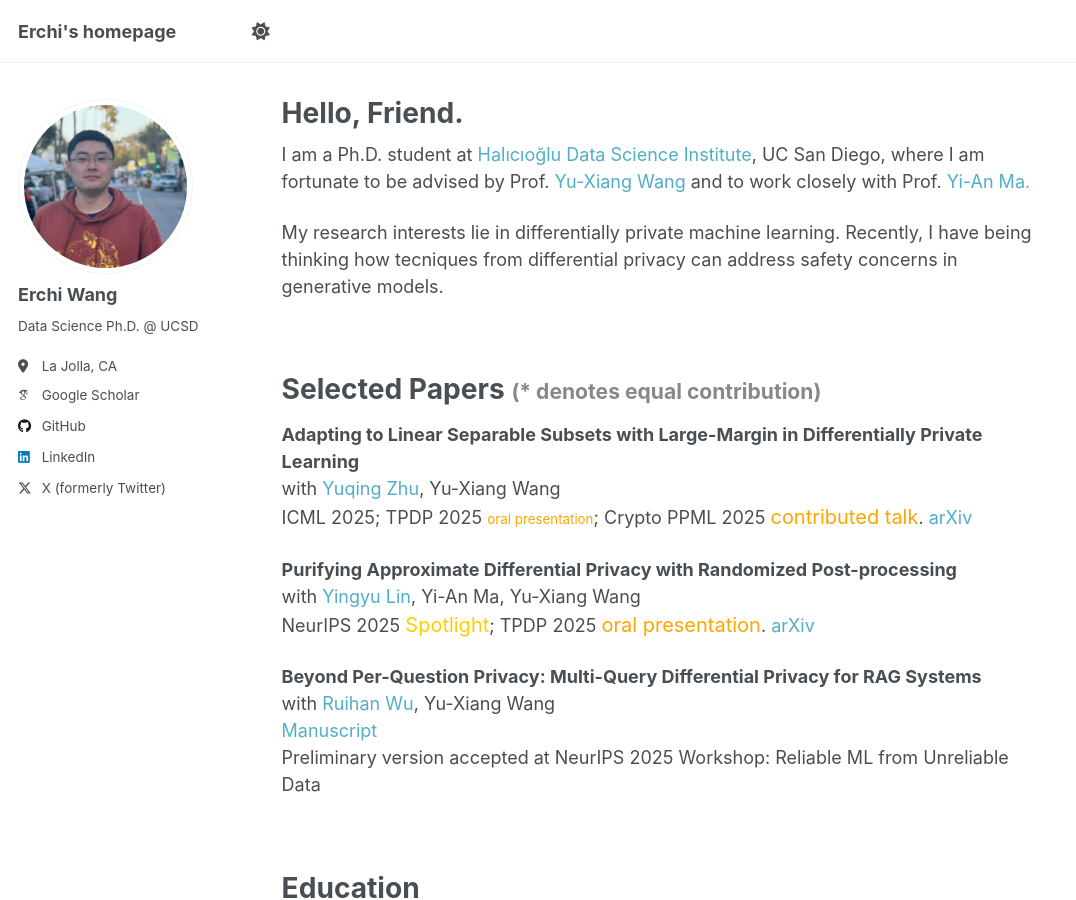
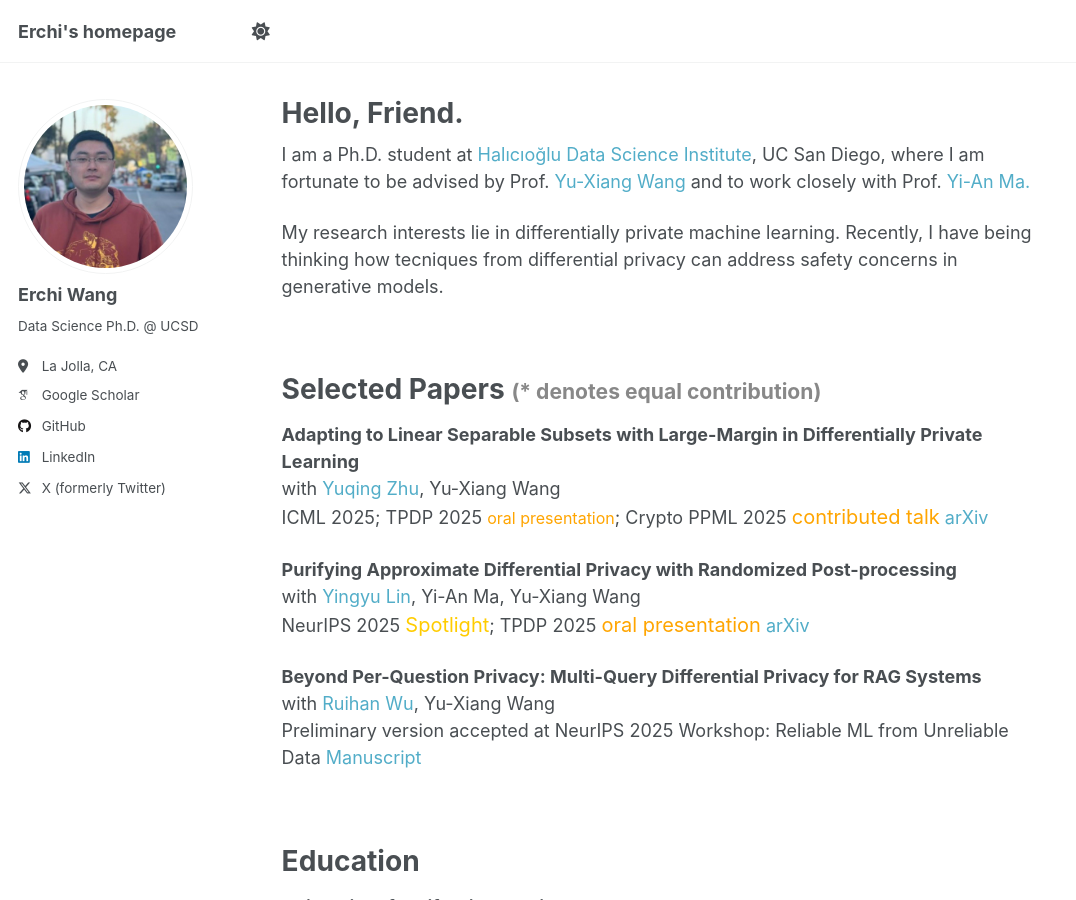
Before and after one commit to erchiw/erchiw.github.io, a Jekyll site: the page built from _pages/about.md, in a window 1280 px wide and 900 px high. Shown: the whole window, without its empty margins (0-1076 px from the left). Built offline with Jekyll 4.4.1, drawn with Linux system fonts in a browser that asks for light colours; some web fonts are replaced.

Commit message:
style again

```diff
--- a/_pages/about.md
+++ b/_pages/about.md
@@ -19,18 +19,18 @@ Selected Papers <small><span style="color:#888888">(\* denotes equal contributio
 ======
 **Adapting to Linear Separable Subsets with Large-Margin in Differentially Private Learning**
 <br> with <a href="https://jeremy43.github.io/" style="text-decoration:none">Yuqing Zhu</a>, Yu-Xiang Wang
-<br>ICML 2025; TPDP 2025 <span style="color: orange; font-size: 10pt;">oral presentation</span>; Crypto PPML 2025 <span style="color: orange; font-size: 15pt;">contributed talk</span>. <a href="https://arxiv.org/abs/2505.24737" style="text-decoration:none">arXiv</a>
+<br>ICML 2025; TPDP 2025 <span style="color: orange; font-size: 12pt;">oral presentation</span>; Crypto PPML 2025 <span style="color: orange; font-size: 15pt;">contributed talk</span> <a href="https://arxiv.org/abs/2505.24737" style="text-decoration:none">arXiv</a>
 
 
 **Purifying Approximate Differential Privacy with Randomized Post-processing**
 <br> with <a href="https://sites.google.com/view/yingyulin" style="text-decoration:none">Yingyu Lin</a>, Yi-An Ma, Yu-Xiang Wang
-<br>NeurIPS 2025 <span style="color:#FFCC00; font-size: 15pt;">Spotlight</span>; TPDP 2025 <span style="color: orange; font-size: 15pt;">oral presentation</span>. <a href="https://arxiv.org/pdf/2503.21071" style="text-decoration:none">arXiv</a>
+<br>NeurIPS 2025 <span style="color:#FFCC00; font-size: 15pt;">Spotlight</span>; TPDP 2025 <span style="color: orange; font-size: 15pt;">oral presentation</span> <a href="https://arxiv.org/pdf/2503.21071" style="text-decoration:none">arXiv</a>
 
 
 **Beyond Per-Question Privacy: Multi-Query Differential Privacy for RAG Systems**
 <br> with <a href="https://sites.google.com/site/ruihanwu14/home" style="text-decoration:none">Ruihan Wu</a>, Yu-Xiang Wang
-<br> [<a href="https://drive.google.com/file/d/1yhsu-iRmqOouwH1_XecRoOj0ItlagSm8/view?usp=sharing" style="text-decoration:none">Manuscript</a>](https://drive.google.com/file/d/1yhsu-iRmqOouwH1_XecRoOj0ItlagSm8/view?usp=sharing)
-<br> Preliminary version accepted at NeurIPS 2025 Workshop: Reliable ML from Unreliable Data
+<br> Preliminary version accepted at NeurIPS 2025 Workshop: Reliable ML from Unreliable Data <a href="https://drive.google.com/file/d/1yhsu-iRmqOouwH1_XecRoOj0ItlagSm8/view?usp=sharing" style="text-decoration:none">Manuscript</a>
+
 
 
 
```
